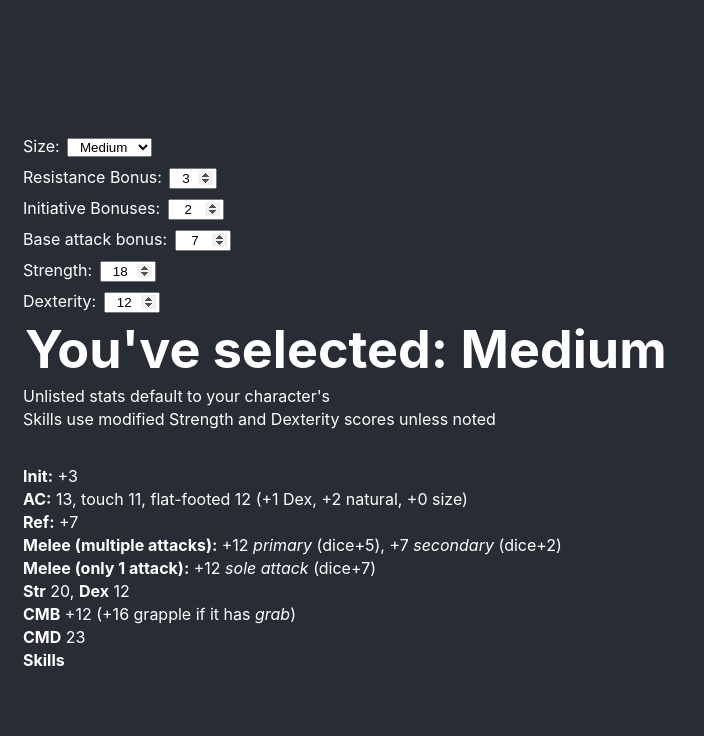
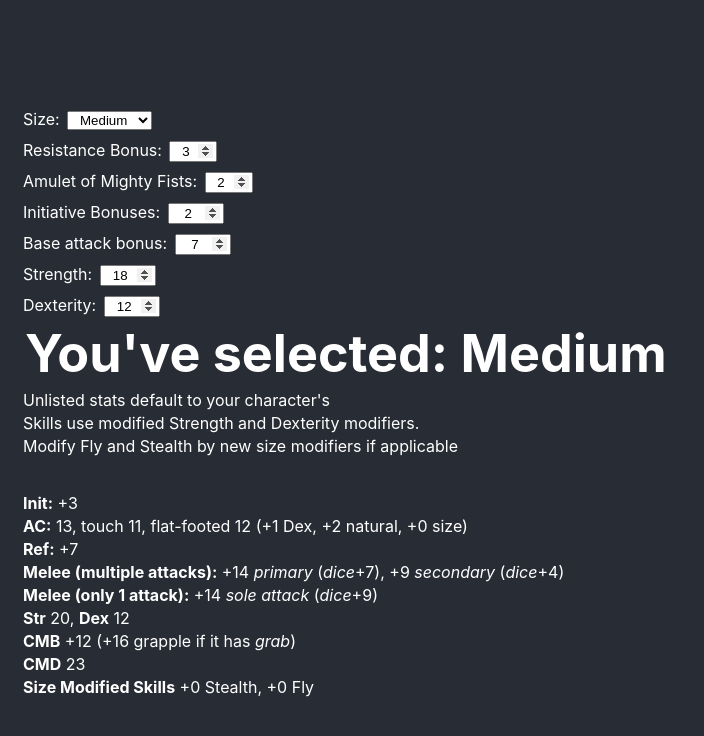
Before and after one commit to ethanvernon/interactive-wildshape, a React (Create React App) app: page / in a window 1280 px wide. Shown: the top 736 px of the page, without its empty margins (0-704 px from the left). Built offline with nearby package versions, Linux system fonts and the light colour scheme.

Commit message:
Added AmuletInput.js, relevant JSX, state, stats

```diff
--- /dev/null
+++ b/src/AmuletInput.js
@@ -0,0 +1,36 @@
+import React, { Component } from 'react';
+import './App.css';
+
+export class AmuletInput extends Component {
+  constructor(props) {
+    super(props);
+    this.handleAmuletChange = this.handleAmuletChange.bind(this);
+  }
+
+  handleAmuletChange(e) {
+  	/*console.log(e.target.value);
+    const newStrength = this.props.changeStr(parseInt(e.target.value));
+    console.log("changeStr changed to "+ newStrength);
+    this.props.onChange(newStrength);*/
+
+    this.props.onChange(e.target.value);
+  }
+
+
+
+
+  render() {
+    return (
+      <div>
+        <span>Amulet of Mighty Fists: </span>
+        <input
+        	id="initBonus"
+        	type="number"
+        	min="0"
+        	max="5"
+        	defaultValue={this.props.amuletBonus}
+        	onInput = {this.handleAmuletChange}/>
+      </div>
+    );
+  }
+}
--- a/src/Child.js
+++ b/src/Child.js
@@ -15,7 +15,8 @@ export class Child extends Component {
     const sizeModCMBD = this.props.checkSizeMod(form) * -1;
     const newMAB = this.props.checkMab(sizeModAA, newStrength);
     const naturalArmor = this.props.checkNA(form);
-    this.props.onChange(form, newStrength, newDex, sizeModAA, sizeModCMBD, newMAB, naturalArmor);
+    const newSizeMod = this.props.checkSkillsMod(form);
+    this.props.onChange(form, newStrength, newDex, sizeModAA, sizeModCMBD, newMAB, naturalArmor, newSizeMod);
   }
 
 
--- a/src/Parent.js
+++ b/src/Parent.js
@@ -7,6 +7,7 @@ import { DexInput } from './DexInput';
 import { BabInput } from './BabInput';
 import { InitiativeInput } from './InitiativeInput';
 import { ResistanceInput } from './ResistanceInput';
+import { AmuletInput } from './AmuletInput';
 
 export class Parent extends Component {
   constructor(props) {
@@ -34,7 +35,9 @@ export class Parent extends Component {
       initBonus: 2,
       resBonus: 3,
       refBase: 3,
-      refSave: 7
+      refSave: 7,
+      skillsSizeMod: 0,
+      amuletBonus: 2
     };
     this.changeForm = this.changeForm.bind(this);
     this.checkStrength = this.checkStrength.bind(this);
@@ -47,12 +50,13 @@ export class Parent extends Component {
     this.changeBabState = this.changeBabState.bind(this);
     this.checkNaturalArmor = this.checkNaturalArmor.bind(this);
     this.changeInitState = this.changeInitState.bind(this);
+    this.changeSizeSkillMod = this.changeSizeSkillMod.bind(this);
   }
 
 
   //passed to Child as prop
   //updates this.state.modStrength, this.dexStrength, this.form whenever size changes
-  changeForm(newForm, newStrength, newDex, newSizeModAA, newSizeModCMBD, newMAB, naturalArmor) {
+  changeForm(newForm, newStrength, newDex, newSizeModAA, newSizeModCMBD, newMAB, naturalArmor, newSizeMod) {
 
     const dexMod = Math.floor((newDex-10)/2);
     const strMod = Math.floor((newStrength-10)/2);
@@ -73,7 +77,8 @@ export class Parent extends Component {
       touchAC: 10 + newSizeModAA + dexMod,
       flatfootAC: 10 + newSizeModAA + naturalArmor,
       modInit: dexMod + this.state.initBonus,
-      refSave: this.state.resBonus + this.state.refBase + dexMod
+      refSave: this.state.resBonus + this.state.refBase + dexMod,
+      skillsSizeMod: newSizeMod
     });
   }
 
@@ -156,6 +161,41 @@ export class Parent extends Component {
     })
   }
 
+  //passed to Child.js as prop
+  //reflects any changes to speical size modifier to fly/stealth via size
+  changeSizeSkillMod(newSize) {
+
+    switch (newSize) {
+      case 'Dimunitive':
+        return 6;
+        break;
+      case 'Tiny':
+        return 4;
+        break;
+      case 'Small':
+        return 2;
+        break;
+      case 'Medium':
+        return 0;
+        break;
+      case 'Large':
+        return -2;
+        break;
+      case 'Huge':
+        return -4;
+        break;
+      default:
+        return 0;
+        break;
+    }
+  }
+
+  changeAmuletState(newVal) {
+    this.setState({
+      amuletBonus: newVal
+    })
+
+  }
 
   //passed to and gets called by Child and strInput (prop)
   //checks argument typeof via conditional statement
@@ -329,10 +369,14 @@ export class Parent extends Component {
           checkDex = {this.checkDex}
           checkSizeMod = {this.checkSizeMod}
           checkMab = {this.checkMabOnSizeChange}
-          checkNA = {this.checkNaturalArmor}/>
+          checkNA = {this.checkNaturalArmor}
+          checkSkillsMod = {this.changeSizeSkillMod}/>
         <ResistanceInput
           onChange = {this.changeResState}
           resBonus = {this.state.resBonus} />
+        <AmuletInput
+          onChange = {this.changeAmuletState}
+          amuletBonus = {this.state.amuletBonus} />
         <InitiativeInput
           onChange = {this.changeInitState}
           initBonus = {this.state.initBonus} />
@@ -365,6 +409,8 @@ export class Parent extends Component {
           ffAC = {this.state.flatfootAC}
           touchAC = {this.state.touchAC}
           refSave = {this.state.refSave}
+          skillsSizeMod = {this.state.skillsSizeMod}
+          amuletBonus = {this.state.amuletBonus}
           />
       </div>
       );
--- a/src/Sibling.js
+++ b/src/Sibling.js
@@ -5,15 +5,18 @@ export class Sibling extends Component {
 
   render() {
 
+    const aMF = parseInt(this.props.amuletBonus);
+    const strMod = Math.floor((this.props.modStrength-10)/2);
+
     const form = this.props.form;
     const strength = this.props.modStrength;
     const dexterity = this.props.modDex;
     const modAA = this.props.modAA < 0 ? this.props.modAA : "+" + this.props.modAA;
     const modCMBD = this.props.modCMBD;
-    const modMab = this.props.modMab < 0 ? this.props.modMab : "+" + this.props.modMab;
-    const secondaryMab = (parseInt(this.props.modMab)-5) < 0 ? parseInt(this.props.modMab)-5 : "+" + (parseInt(this.props.modMab)-5);
-    const primDamage = this.props.meleeDamage < 0 ? this.props.meleeDamage : "+" + this.props.meleeDamage;
-    const secondDamage = this.props.meleeDamageSecondary < 0 ? this.props.meleeDamageSecondary : "+" + this.props.meleeDamageSecondary;
+    const modMab = (this.props.modMab+aMF) < 0 ? (this.props.modMab+aMF) : "+" + (this.props.modMab+aMF);
+    const secondaryMab = (parseInt(this.props.modMab+aMF)-5) < 0 ? parseInt(this.props.modMab+aMF)-5 : "+" + (parseInt(this.props.modMab+aMF)-5);
+    const primDamage = (this.props.meleeDamage+aMF) < 0 ? (this.props.meleeDamage+aMF) : "+" + (this.props.meleeDamage+aMF);
+    const secondDamage = (this.props.meleeDamageSecondary+aMF) < 0 ? (this.props.meleeDamageSecondary+aMF) : "+" + (this.props.meleeDamageSecondary+aMF);
     const CMB = this.props.CMB < 0 ? this.props.CMB : "+" + this.props.CMB;
     const CMBGrapple = (this.props.CMB+4) < 0 ? this.props.CMB+4 : "+" + (this.props.CMB+4);
     const CMD = this.props.CMD;
@@ -24,22 +27,25 @@ export class Sibling extends Component {
     const ffAC = this.props.ffAC;
     const dexMOD = Math.floor((this.props.modDex-10)/2) < 0 ? Math.floor((this.props.modDex-10)/2) : "+" + Math.floor((this.props.modDex-10)/2);
     const refSave = this.props.refSave < 0 ? this.props.refSave : "+" + this.props.refSave;
-    const singleDamage = primDamage < 0 ? primDamage : "+" + Math.floor(primDamage*1.5);
+    const singleDamage = (strMod < (0-aMF)) ? (strMod + aMF) : "+" + (Math.floor(strMod*1.5)+aMF);
+    const flyMod = this.props.skillsSizeMod < 0 ? this.props.skillsSizeMod : "+" + this.props.skillsSizeMod;
+    const hideMod = (this.props.skillsSizeMod*2) < 0 ? (this.props.skillsSizeMod*2) : "+" + (this.props.skillsSizeMod*2);
 
     return (
       <div>
         <h1>You've selected: {form}</h1>
         <p>Unlisted stats default to your character's</p>
-        <p>Skills use modified Strength and Dexterity scores unless noted</p><br/>
+        <p>Skills use modified Strength and Dexterity modifiers.</p>
+        <p>Modify Fly and Stealth by new size modifiers if applicable </p><br/>
         <p><b>Init:</b> {initiative}</p>
         <p><b>AC:</b> {AC}, touch {touchAC}, flat-footed {ffAC} ({dexMOD} Dex, {naturalArmor} natural, {modAA} size)</p>
         <p><b>Ref:</b> {refSave}</p>
-        <p><b>Melee (multiple attacks):</b> {modMab} <i>primary</i> (dice{primDamage}), {secondaryMab} <i>secondary</i> (dice{secondDamage})</p>
-        <p><b>Melee (only 1 attack):</b> {modMab} <i>sole attack</i> (dice{singleDamage})</p>
+        <p><b>Melee (multiple attacks):</b> {modMab} <i>primary</i> (<i>dice</i>{primDamage}), {secondaryMab} <i>secondary</i> (<i>dice</i>{secondDamage})</p>
+        <p><b>Melee (only 1 attack):</b> {modMab} <i>sole attack</i> (<i>dice</i>{singleDamage})</p>
         <p><b>Str</b> {strength}, <b>Dex</b> {dexterity}</p>
         <p><b>CMB</b> {CMB} ({CMBGrapple} grapple if it has <i>grab</i>)</p>
         <p><b>CMD</b> {CMD}</p>
-        <p><b>Skills</b></p>
+        <p><b>Size Modified Skills</b> {hideMod} Stealth, {flyMod} Fly</p>
       </div>
     );
   }
```
